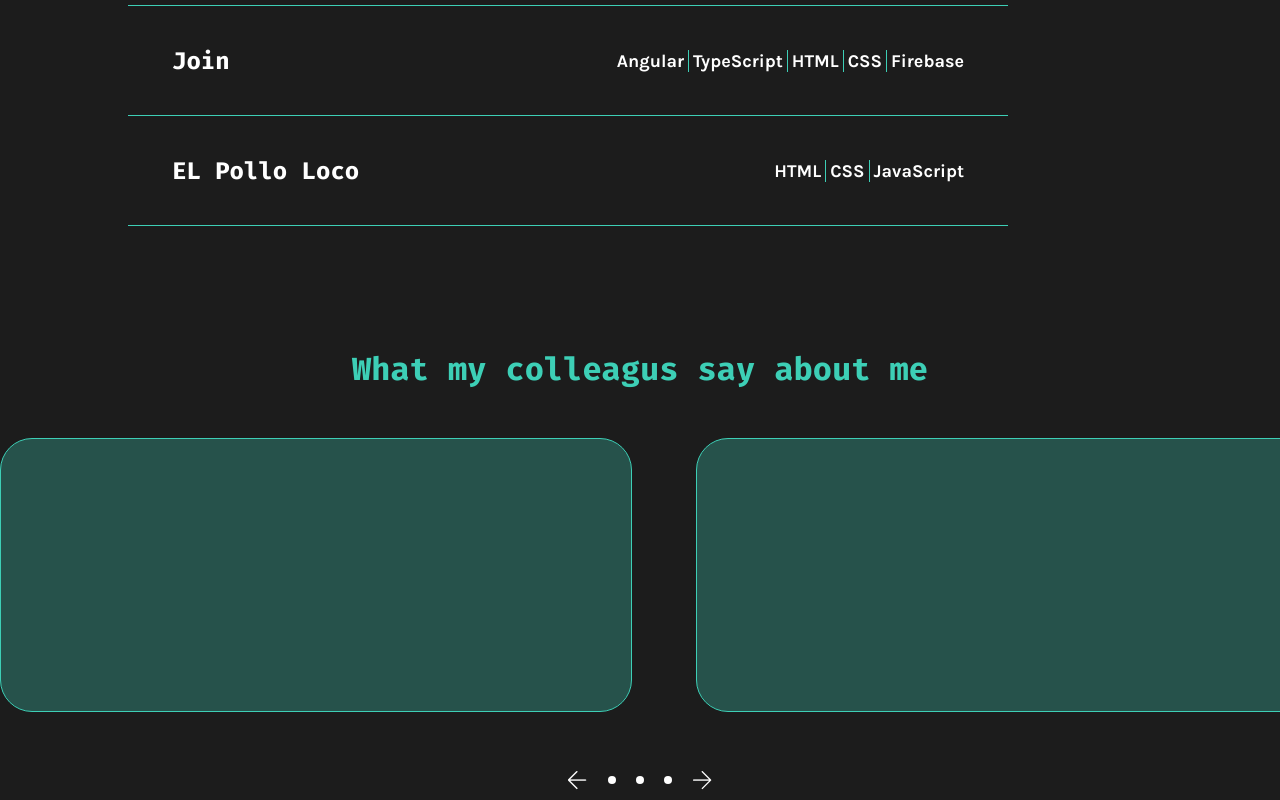
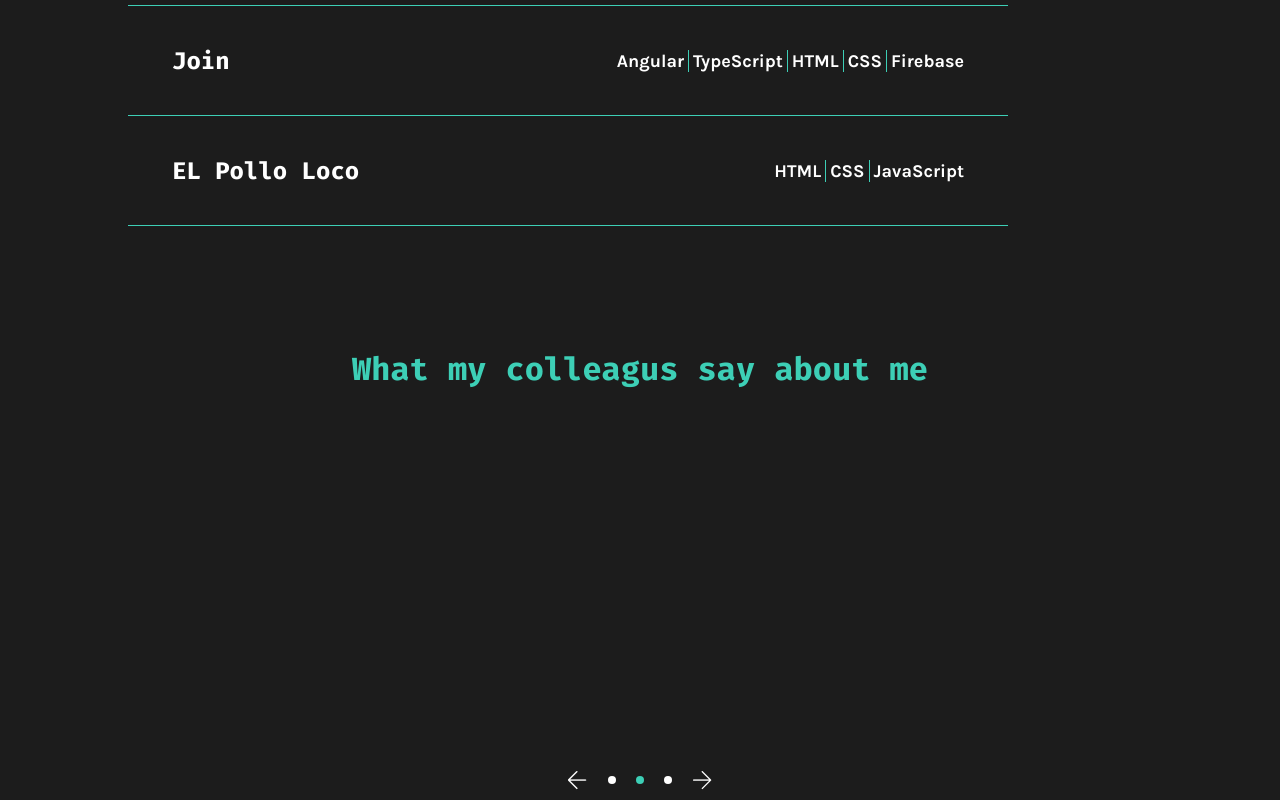
Before and after one commit to FederDonut/Portfolio, an Angular app: page / in a window 1280 px wide. Shown: the part 2836-3636 px from the top of the page. Built offline with nearby package versions, Linux system fonts and the light colour scheme.

Commit message:
add slide carousel at others-about-me component

```diff
--- a/src/app/others-about-me/others-about-me.html
+++ b/src/app/others-about-me/others-about-me.html
@@ -3,17 +3,20 @@
     <h3>What my colleagus say about me</h3>
 
     <div class="comment-wrapper">
-        <div class="carousel">
-            <div class="comment"></div>
-            <div class="comment"></div>
-            <div class="comment"></div>
+        <div class="carousel" [style.transform]="getTransformStyle()" >
+            <div *ngFor="let comment of comments; let i = index " class="comment">
+                <p>text</p>
+                {{i}}
+            </div>
+
         </div>
         <div class="menu-wrapper">
-            <img class="scroll-btn left" src="/assets/img/arrow_back.png" alt="">
-            <div class="elipse"></div>
-            <div class="elipse"></div>
-            <div class="elipse"></div>
-            <img class="scroll-btn right" src="/assets/img/arrow_forward.png" alt="">
+            <img (click)="slideLeft()" class="scroll-btn" src="/assets/img/arrow_back.png" alt="">
+            <div *ngFor="let comment of comments; let i = index" class="elipse"
+                    [class.active]="i === currentIndex"
+            ></div>
+
+            <img (click)="slideRight()" class="scroll-btn" src="/assets/img/arrow_forward.png" alt="">
         </div>
     </div>
 </section>
--- a/src/app/others-about-me/others-about-me.scss
+++ b/src/app/others-about-me/others-about-me.scss
@@ -35,8 +35,9 @@ $Karla: 'Karla';
             height: 274px;
             width: 100%;
             overflow-x: auto;
+            transition: transform 1s ease-in-out;
             display: flex;
-            //justify-content: center;
+            justify-content: center;
             gap: 64px;
             scroll-behavior: smooth;
 
@@ -48,6 +49,9 @@ $Karla: 'Karla';
                 border: 1px solid #3DCFB6;
                 border-radius: 32px;
                 background-color: rgb(38, 82, 75);
+                display: flex;
+                align-items: center;
+                justify-content: center;
             }
         }
         .carousel::-webkit-scrollbar{
@@ -76,23 +80,21 @@ $Karla: 'Karla';
             justify-content: space-evenly;
 
             .scroll-btn{
-                 .carousel::scroll-button(left){
+                &:hover{
                     cursor: pointer;
                 }
 
+            }
 
-
-            }
-            .left{
-
-            }
             .elipse{
                 width: 8px;
                 height: 8px;
                 border-radius: 50%;
                 background-color: #FFFFFF;
             }
-
+            .active{
+                background-color: #3DCFB6 !important;
+            }
         }
     }
 
--- a/src/app/others-about-me/others-about-me.ts
+++ b/src/app/others-about-me/others-about-me.ts
@@ -1,11 +1,53 @@
 import { Component } from '@angular/core';
+import { CommonModule } from '@angular/common';
 
 @Component({
   selector: 'app-others-about-me',
-  imports: [],
+  imports: [CommonModule],
   templateUrl: './others-about-me.html',
   styleUrl: './others-about-me.scss',
 })
 export class OthersAboutMe {
 
+  comments =[1,2,3];
+  currentIndex: number = 1;
+
+  slideLeft(){
+    //console.log('left');
+    if(this.currentIndex > 0){
+      this.currentIndex--;
+      console.log(this.currentIndex)
+      this.slideEffectLeft();
+    }else{
+      this.currentIndex = this.comments.length-1;
+      console.log(this.currentIndex)
+    }
+  }
+
+  slideRight(){
+    //console.log('right')
+    if(this.currentIndex < this.comments.length -1 ){
+      this.currentIndex++;
+      console.log(this.currentIndex)
+
+    }else{
+      this.currentIndex = 0
+    }
+  }
+
+  slideEffectRight(){
+    const moveRight = this.currentIndex * 100;
+    return `transalteX(-${moveRight}%)`;
+  }
+
+  slideEffectLeft(){
+    const moveLeft = this.currentIndex *100;
+    return `translateX(+${moveLeft})`;
+  }
+
+  getTransformStyle(): string {
+    // Annahme: Jeder Kommentar ist 100% der Breite des Containers
+    const offset = this.currentIndex * 100;
+    return `translateX(-${offset}%)`;
+  }
 }
```
